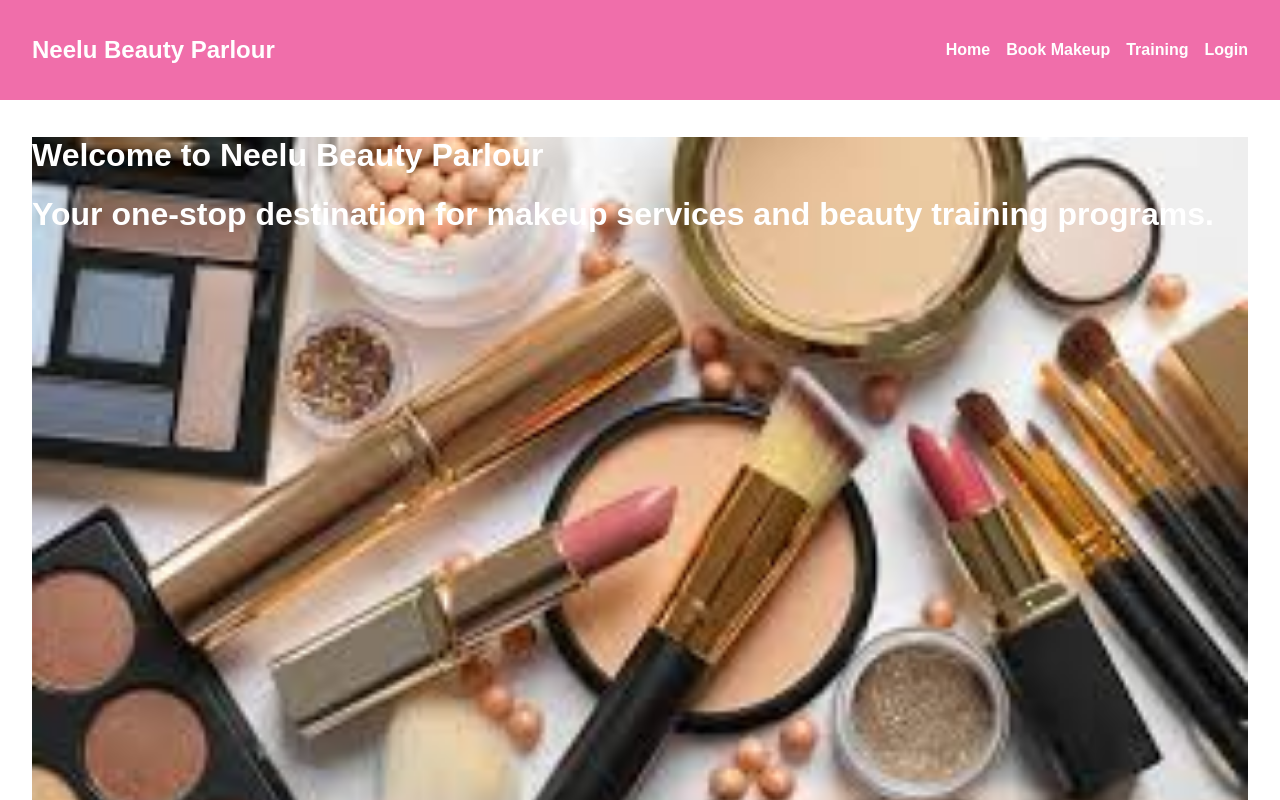
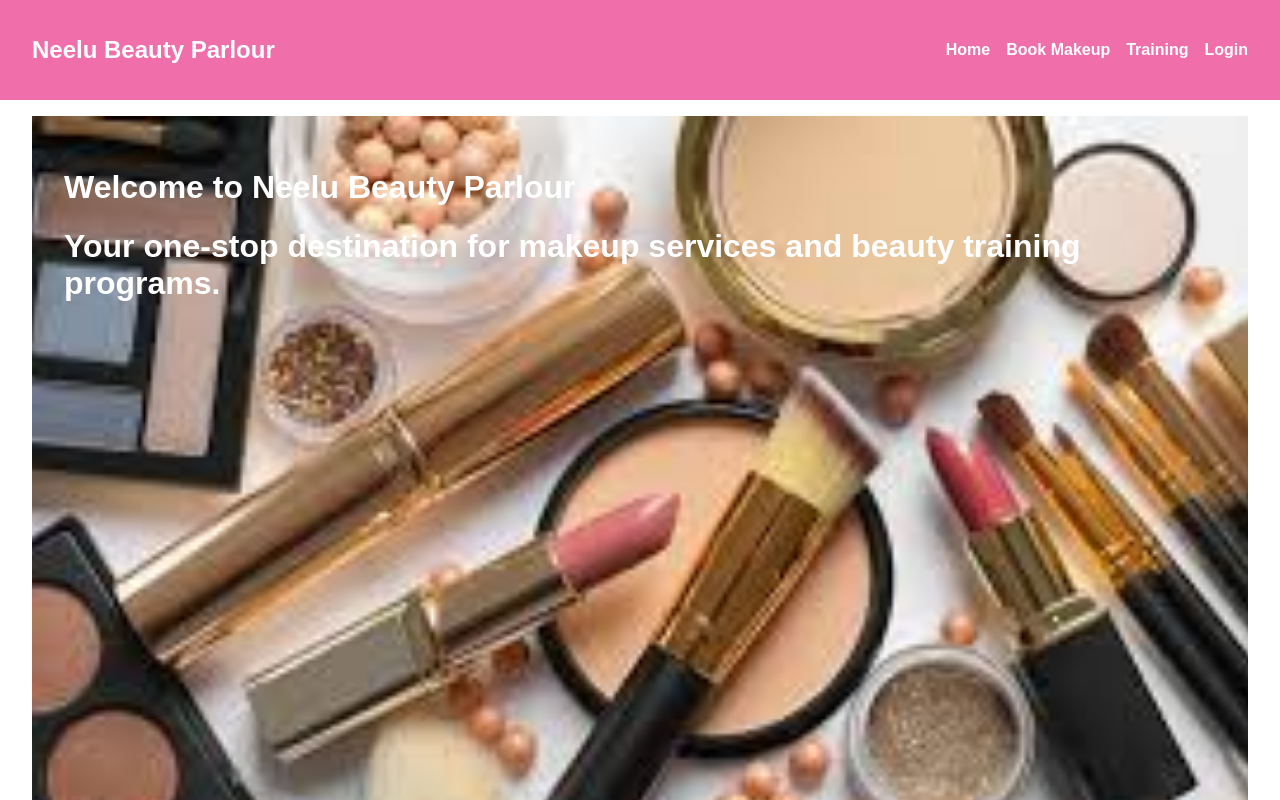
Before and after one commit to B-jana/bweb, a React (Create React App) app: page / in a window 1280 px wide. Shown: the top 800 px of the page. Built offline with nearby package versions, Linux system fonts and the light colour scheme.

Commit message:
Update Home.js

```diff
--- a/src/components/Home.js
+++ b/src/components/Home.js
@@ -7,7 +7,7 @@ const Home = () => (
             backgroundSize: 'cover',
             backgroundPosition: 'center',
             height: '100vh',
-
+             padding: '2rem',
             color: 'white',
 
         }}>
```
